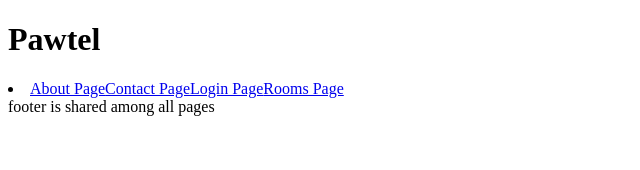
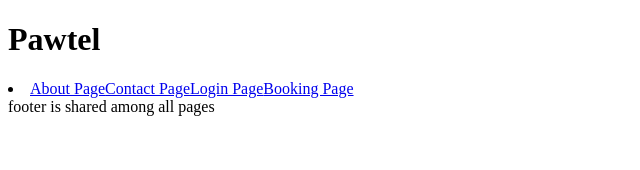
Before and after one commit to Pawtel/pawtel-client, a React (Vite) app: page / in a window 1280 px wide. Shown: the top 170 px of the page, without its empty margins (0-640 px from the left). Built offline with nearby package versions, Linux system fonts and the light colour scheme.

Commit message:
feat: changed rooms page to booking page

```diff
--- a/src/Router.jsx
+++ b/src/Router.jsx
@@ -3,7 +3,7 @@ import App from "./App";
 import AboutPage from "./pages/AboutPage";
 import ContactPage from "./pages/ContactPage";
 import LoginPage from "./pages/LoginPage";
-import RoomsPage from "./pages/RoomsPage";
+import BookingPage from "./pages/BookingPage";
 import ErrorPage from "./pages/ErrorPage";
 
 const Router = () => {
@@ -29,9 +29,9 @@ const Router = () => {
 			errorElement: <ErrorPage />,
 		},
 		{
-			path: "/rooms",
-			element: <RoomsPage />,
-			errorElement: <ErrorPage />,
+			path: "/book",
+			element: <BookingPage />,
+			errorElement: <BookingPage />,
 		},
 	]);
 
--- a/src/components/NavBar.jsx
+++ b/src/components/NavBar.jsx
@@ -7,7 +7,7 @@ const NavBar = () => {
 				<Link to="about">About Page</Link>
 				<Link to="contact">Contact Page</Link>
 				<Link to="login">Login Page</Link>
-				<Link to="rooms">Rooms Page</Link>
+				<Link to="book">Booking Page</Link>
 			</li>
 		</>
 	);
--- /dev/null
+++ b/src/pages/BookingPage.jsx
@@ -0,0 +1,5 @@
+const BookingPage = () => {
+	return <div>Booking Page</div>;
+};
+
+export default BookingPage;
--- a/src/pages/RoomsPage.jsx
+++ /dev/null
@@ -1,5 +0,0 @@
-const RoomsPage = () => {
-	return <div>Rooms Page</div>;
-};
-
-export default RoomsPage;
```
